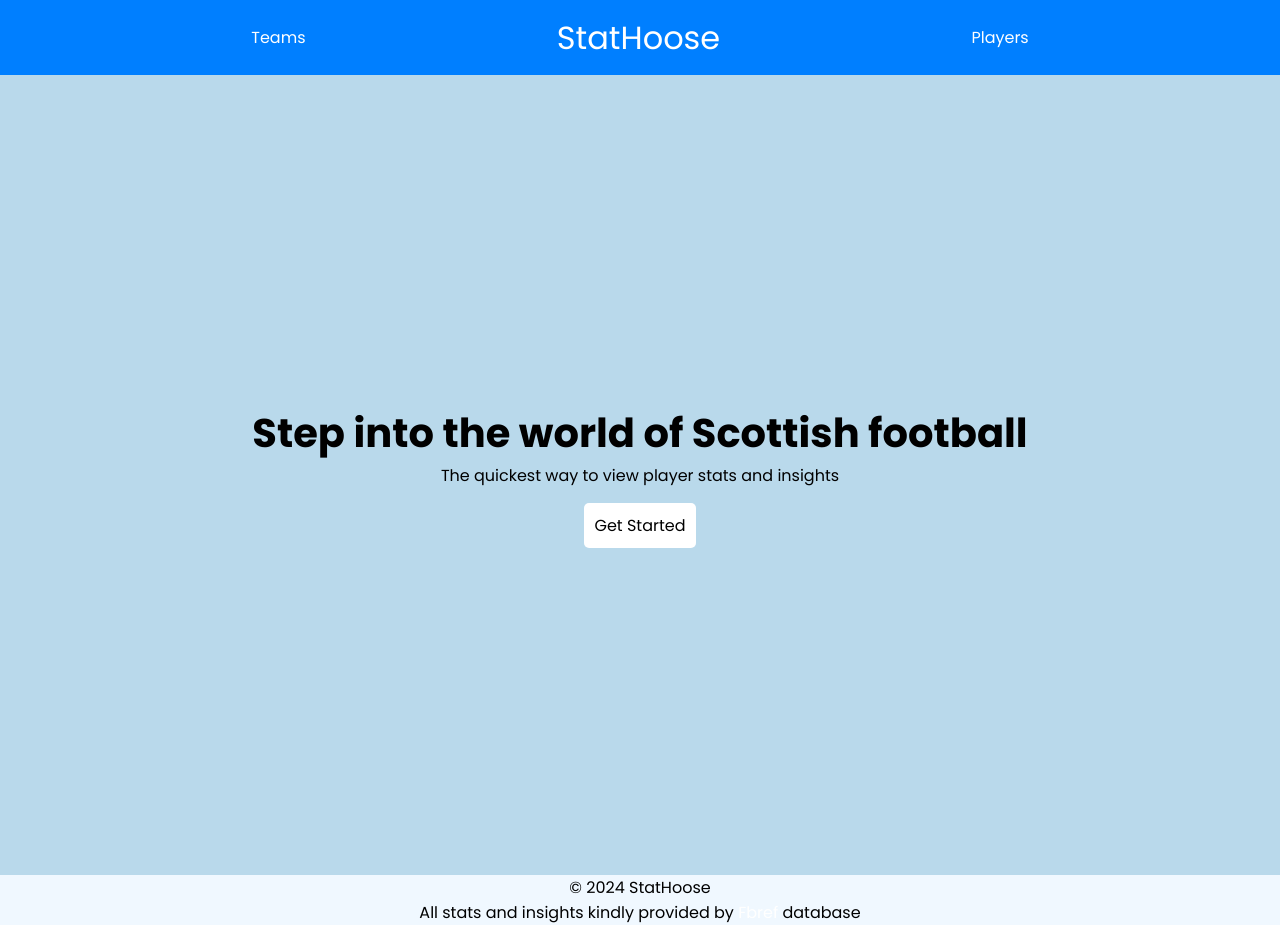
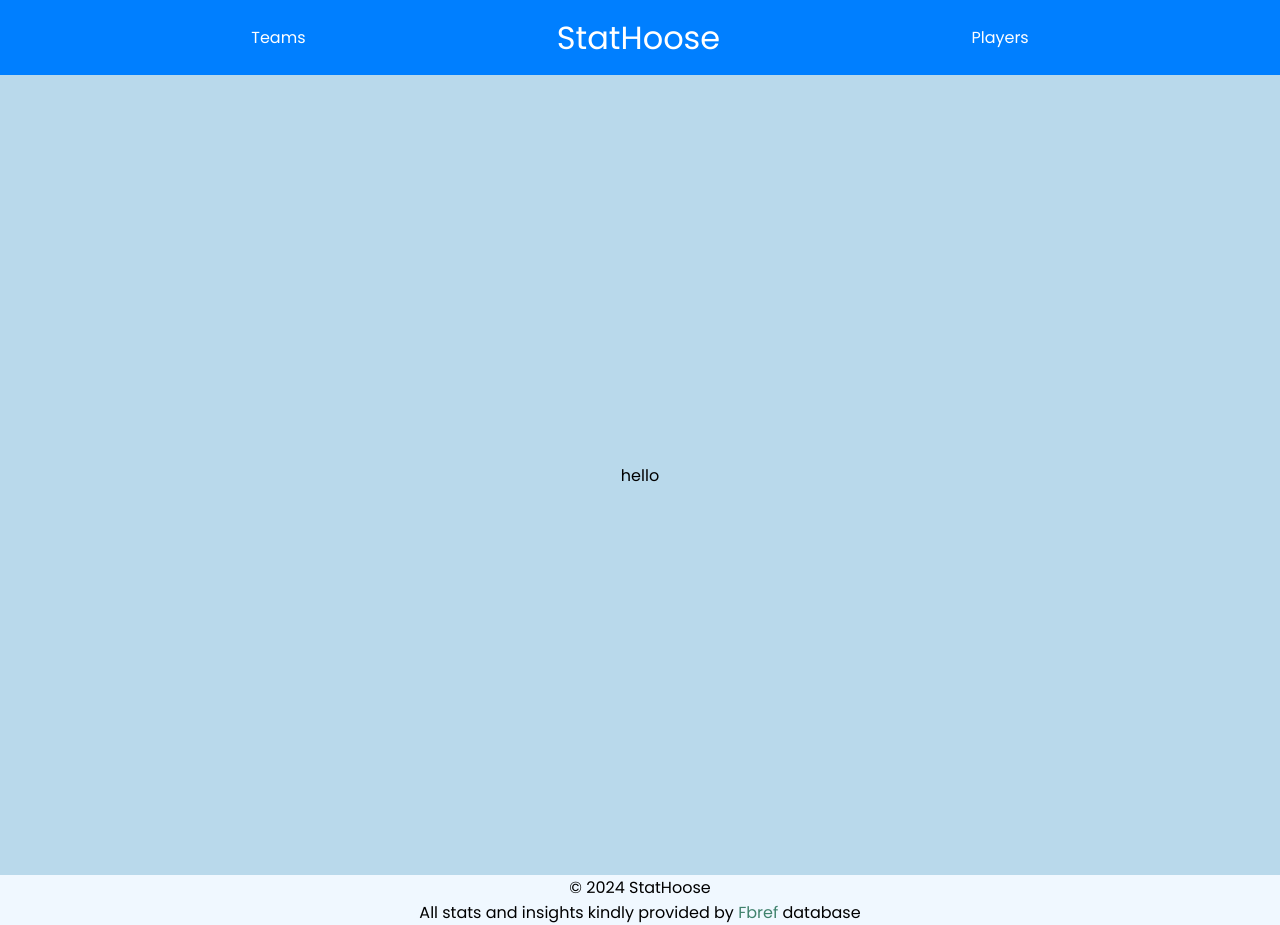
Before and after one commit to em2063/player-stats, a React (Vite) app in the folder stat-tracker-ui/: page /players in a window 1280 px wide. Built offline with nearby package versions, Linux system fonts and the light colour scheme.

Commit message:
adds react routes to navbar

```diff
--- /dev/null
+++ b/package.json
@@ -0,0 +1,5 @@
+{
+  "dependencies": {
+    "react-router-dom": "^6.22.2"
+  }
+}
--- a/stat-tracker-ui/src/App.jsx
+++ b/stat-tracker-ui/src/App.jsx
@@ -1,13 +1,20 @@
 import Home from "./components/Home.jsx";
 import Footer from "./components/footer.jsx";
 import Nav from "./components/nav.jsx";
+import Players from "./components/player.jsx";
+import Teams from "./components/teams.jsx";
 import "./styles/styles.css";
+import { Routes, Route } from "react-router-dom";
 
 const App = () => {
   return (
     <>
       <Nav></Nav>
-      <Home></Home>
+      <Routes>
+        <Route path="/home" element={<Home />} />
+        <Route path="/players" element={<Players />} />
+        <Route path="/teams" element={<Teams />} />
+      </Routes>
       <Footer></Footer>
     </>
   );
--- a/stat-tracker-ui/src/components/Home.jsx
+++ b/stat-tracker-ui/src/components/Home.jsx
@@ -1,4 +1,4 @@
-import leagueLogo from "../assets/league-logo.png";
+import { Link } from "react-router-dom";
 
 const Home = () => {
   return (
@@ -9,7 +9,9 @@
             <h1>Step into the world of Scottish football</h1>
             <p>The quickest way to view player stats and insights</p>
           </div>
-          <div className="hero-button">Get Started</div>
+          <Link to="/teams" className="hero-button">
+            Get Started
+          </Link>
         </div>
       </div>
     </>
--- a/stat-tracker-ui/src/components/nav.jsx
+++ b/stat-tracker-ui/src/components/nav.jsx
@@ -1,12 +1,15 @@
 import "../styles/styles.css";
+import { Link } from "react-router-dom";
 
 const Nav = () => {
   return (
     <>
       <nav className="nav">
-        <a href="#">Teams</a>
-        <a className="nav-brand" href="#">StatHoose</a>
-        <a href="#">Players</a>
+        <Link to="/teams">Teams</Link>
+        <Link className="nav-brand" to="/home">
+          StatHoose
+        </Link>
+        <Link to="/players">Players</Link>
       </nav>
     </>
   );
--- /dev/null
+++ b/stat-tracker-ui/src/components/player.jsx
@@ -0,0 +1,11 @@
+const Players = () => {
+  return (
+    <>
+      <div className="players-container">
+        <p>hello</p>
+      </div>
+    </>
+  );
+};
+
+export default Players;
--- /dev/null
+++ b/stat-tracker-ui/src/components/teams.jsx
@@ -0,0 +1,11 @@
+const Teams = () => {
+  return (
+    <>
+      <div className="teams-container">
+        <p>Teams</p>
+      </div>
+    </>
+  );
+};
+
+export default Teams;
--- a/stat-tracker-ui/src/main.jsx
+++ b/stat-tracker-ui/src/main.jsx
@@ -1,9 +1,12 @@
 import React from "react";
 import ReactDOM from "react-dom/client";
 import App from "./App.jsx";
+import { BrowserRouter } from "react-router-dom";
 
 ReactDOM.createRoot(document.getElementById("root")).render(
   <React.StrictMode>
-    <App />
+    <BrowserRouter>
+      <App />
+    </BrowserRouter>
   </React.StrictMode>
 );
--- a/stat-tracker-ui/src/styles/styles.css
+++ b/stat-tracker-ui/src/styles/styles.css
@@ -51,7 +51,7 @@
   background-color: #fff;
   padding: 10px;
   border-radius: 5px;
-  cursor: pointer;
+  color: black;
 }
 
 .hero-outer {
@@ -70,8 +70,28 @@
   justify-content: center;
   align-items: center;
   background-color: #f0f8ff;
+  width: 100%;
+  bottom: 0;
 }
 
 .footer div {
   text-align: center;
 }
+
+.footer a {
+  color: #40826d;
+}
+
+.players-container {
+  height: 100vh;
+  display: flex;
+  justify-content: center;
+  align-items: center;
+}
+
+.teams-container {
+  height: 100vh;
+  display: flex;
+  justify-content: center;
+  align-items: center;
+}
```
Also changed, not shown: 1 other file (tests, documents, lock files or other folders).
